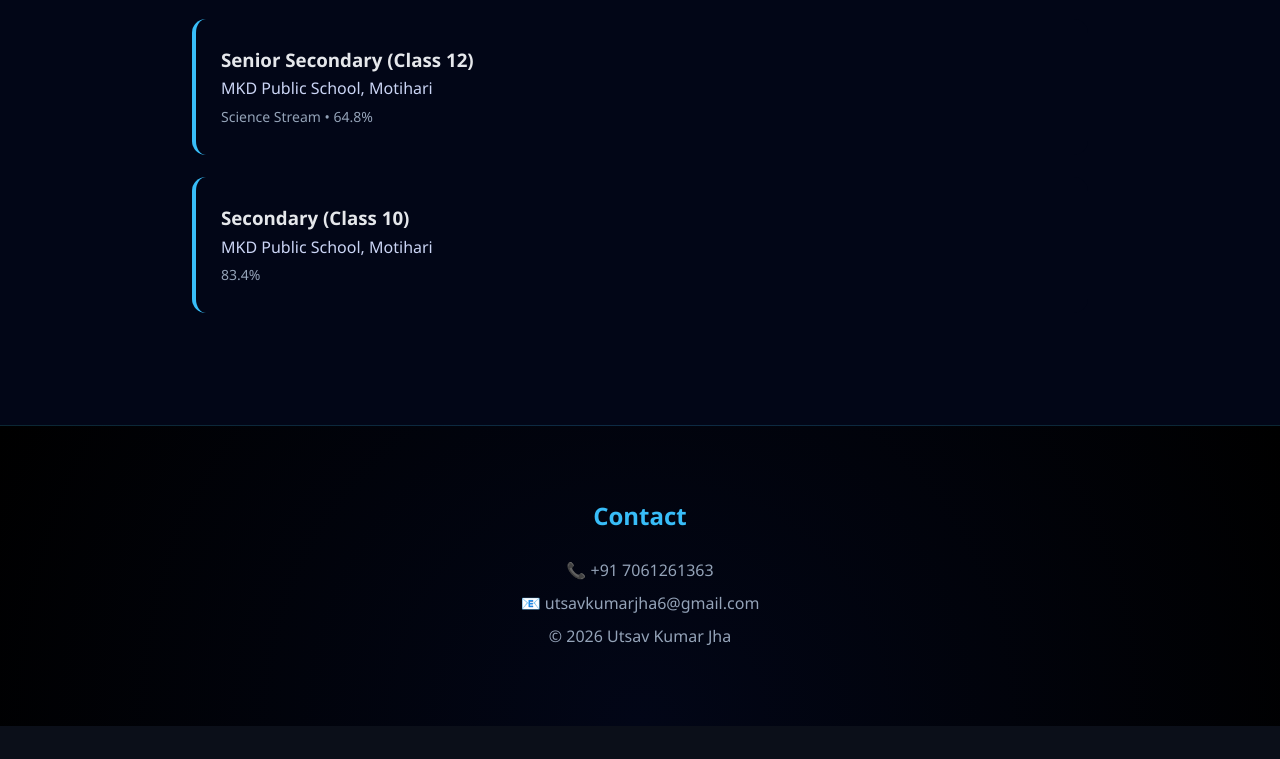
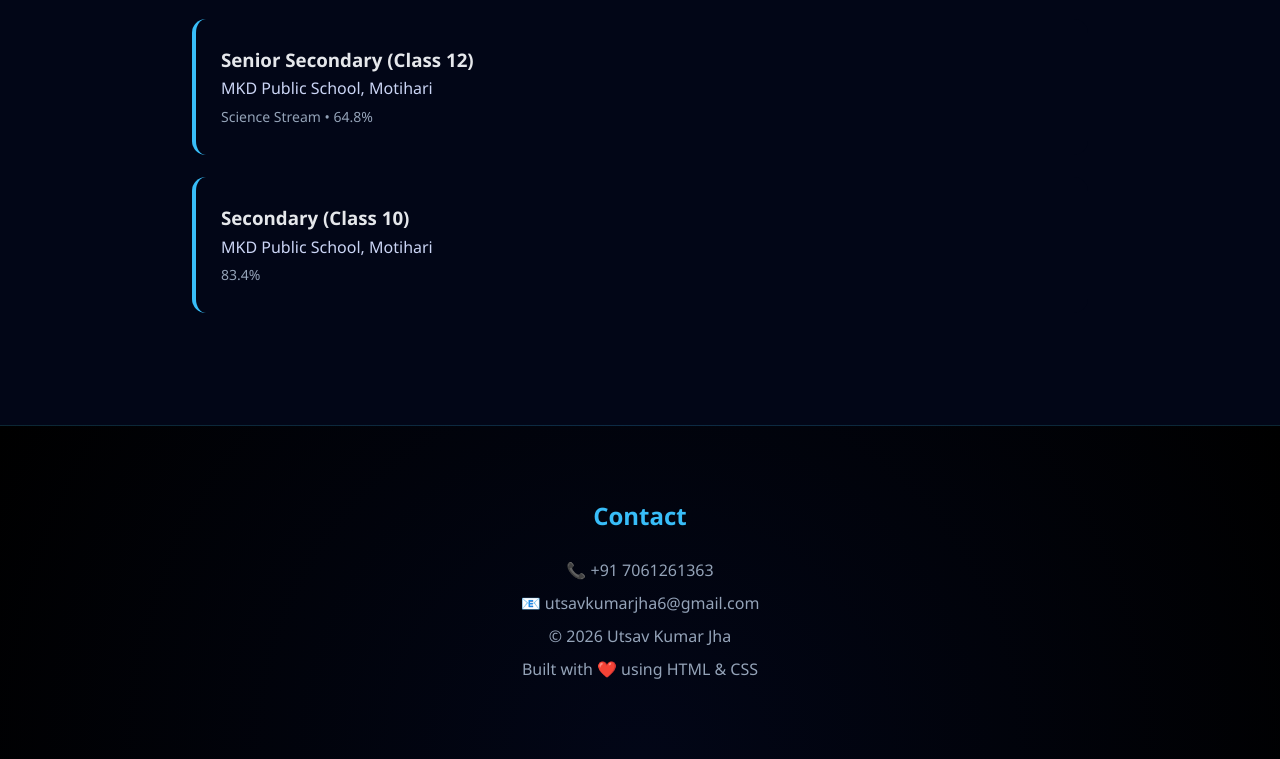
Before and after one commit to UtsavJha01/portfolio, a plain HTML site: page index.html in a window 1280 px wide. Shown: the part 2803-3562 px from the top of the page. Before the commit the page ends 3529 px from the top, so only its background shows below. Drawn offline with Linux system fonts and the light colour scheme.

Commit message:
Update index.html with footer and structure changes
Added a footer with a built message and updated HTML structure.

```diff
--- a/index.html
+++ b/index.html
@@ -137,6 +137,7 @@
         <p class="copyright">
             © 2026 Utsav Kumar Jha
         </p>
+        <p> Built with ❤️ using HTML & CSS</p>
     </footer>
 
 </body>
```
